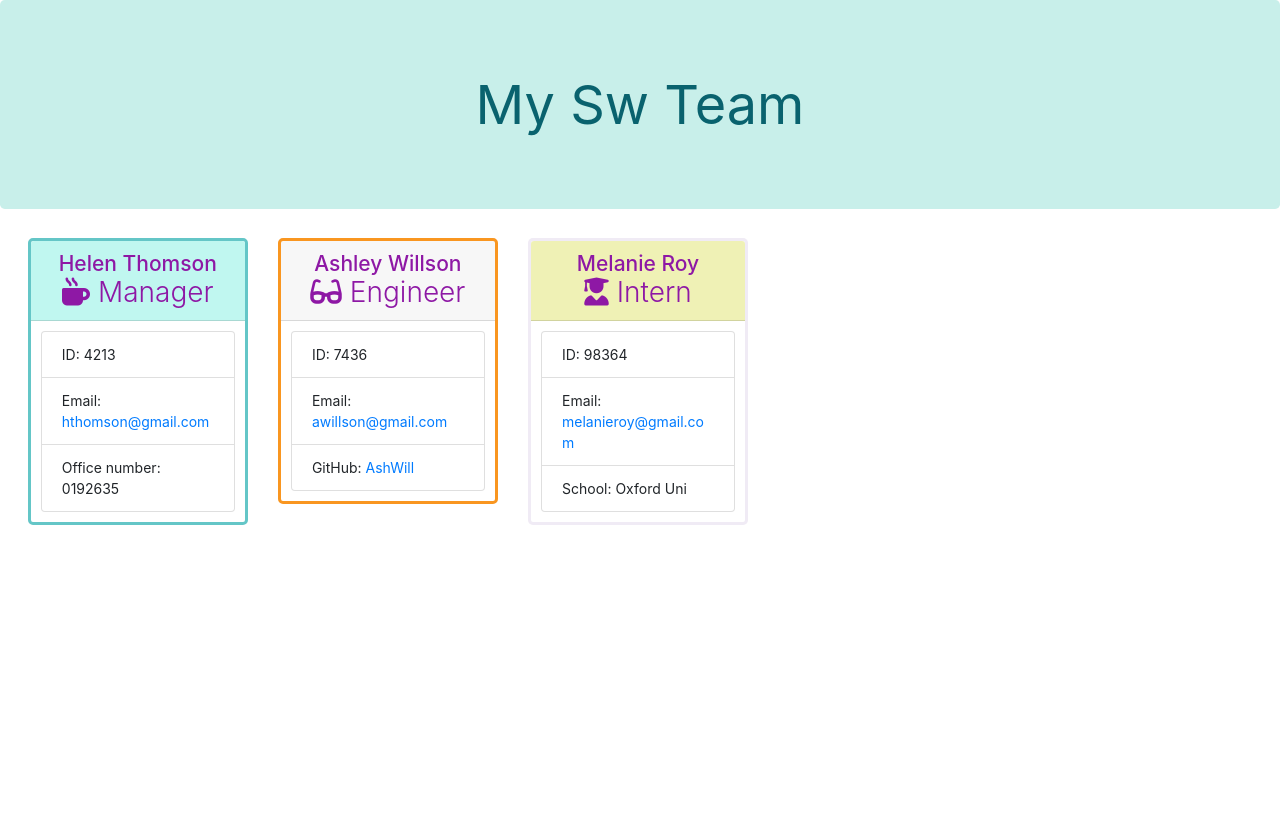
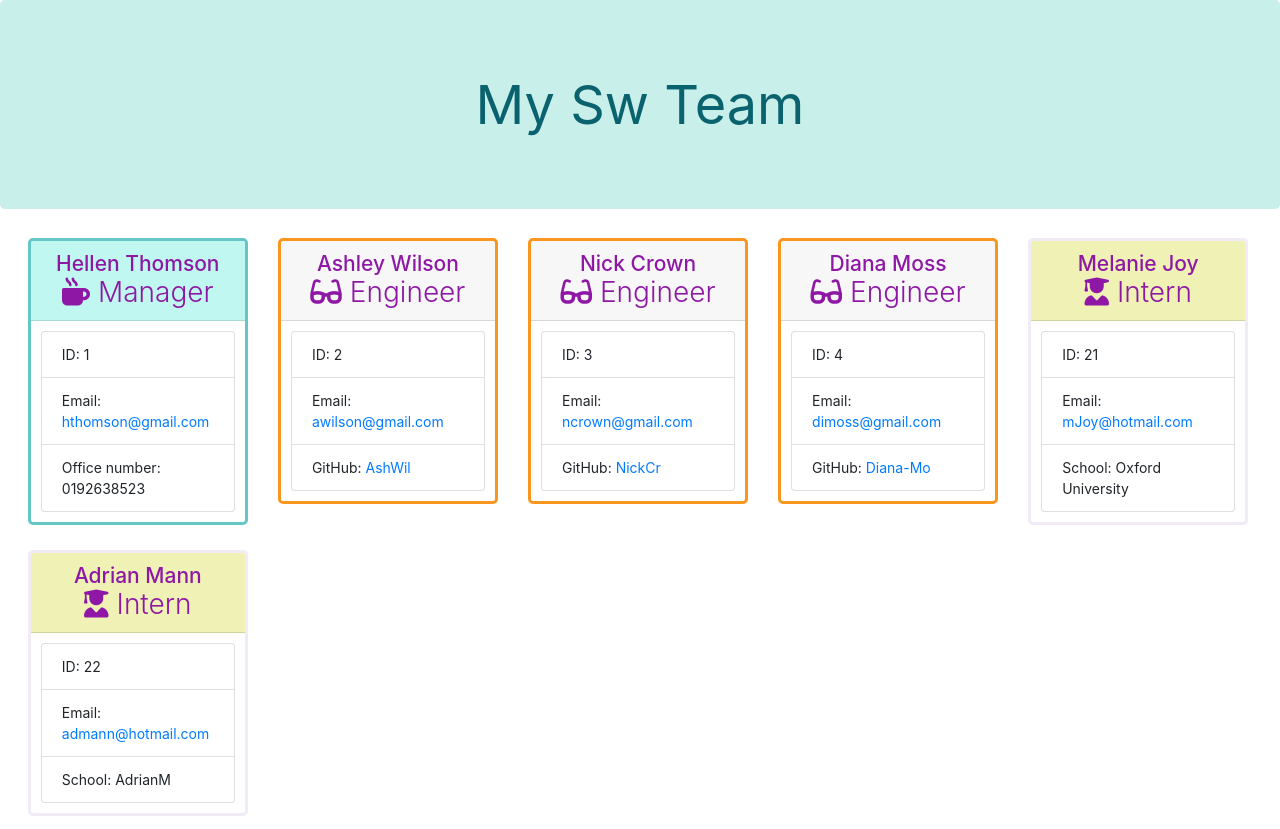
Before and after one commit to Marilena-C/GenerateSwTeam, a website: page output/team.html in a window 1280 px wide. Before the commit the page ends 800 px from the top, so only its background shows below. Drawn offline with nearby package versions, Linux system fonts and the light colour scheme.

Commit message:
Add generated html file

```diff
--- a/output/team.html
+++ b/output/team.html
@@ -28,42 +28,84 @@
 
         <div class="card manager flex-container" style="margin: 1vw">
         <div class="card-header">
-            <h2 class="card-title">Helen Thomson</h2>
+            <h2 class="card-title">Hellen Thomson</h2>
             <h3 class="card-title"><i class="fas fa-mug-hot mr-2"></i>Manager</h3>
         </div>
         <div class="card-body">
             <ul class="list-group">
-                <li class="list-group-item">ID: 4213</li>
+                <li class="list-group-item">ID: 1</li>
                 <li class="list-group-item">Email: <a href="mailto:hthomson@gmail.com">hthomson@gmail.com</a></li>
-                <li class="list-group-item">Office number: 0192635</li>
+                <li class="list-group-item">Office number: 0192638523</li>
             </ul>
         </div>
     </div>
 
         <div class="card engineer flex-container" style="margin: 1vw">
     <div class="card-header">
-        <h2 class="card-title">Ashley Willson</h2>
+        <h2 class="card-title">Ashley Wilson</h2>
         <h3 class="card-title"><i class="fas fa-glasses mr-2"></i>Engineer</h3>
     </div>
     <div class="card-body">
         <ul class="list-group">
-            <li class="list-group-item">ID: 7436</li>
-            <li class="list-group-item">Email: <a href="mailto:awillson@gmail.com">awillson@gmail.com</a></li>
-            <li class="list-group-item">GitHub: <a href="https://github.com/AshWill" target="_blank" rel="noopener noreferrer">AshWill</a></li>
+            <li class="list-group-item">ID: 2</li>
+            <li class="list-group-item">Email: <a href="mailto:awilson@gmail.com">awilson@gmail.com</a></li>
+            <li class="list-group-item">GitHub: <a href="https://github.com/AshWil" target="_blank" rel="noopener noreferrer">AshWil</a></li>
+        </ul>
+    </div>
+</div>
+
+        <div class="card engineer flex-container" style="margin: 1vw">
+    <div class="card-header">
+        <h2 class="card-title">Nick Crown</h2>
+        <h3 class="card-title"><i class="fas fa-glasses mr-2"></i>Engineer</h3>
+    </div>
+    <div class="card-body">
+        <ul class="list-group">
+            <li class="list-group-item">ID: 3</li>
+            <li class="list-group-item">Email: <a href="mailto:ncrown@gmail.com">ncrown@gmail.com</a></li>
+            <li class="list-group-item">GitHub: <a href="https://github.com/NickCr" target="_blank" rel="noopener noreferrer">NickCr</a></li>
+        </ul>
+    </div>
+</div>
+
+        <div class="card engineer flex-container" style="margin: 1vw">
+    <div class="card-header">
+        <h2 class="card-title">Diana Moss</h2>
+        <h3 class="card-title"><i class="fas fa-glasses mr-2"></i>Engineer</h3>
+    </div>
+    <div class="card-body">
+        <ul class="list-group">
+            <li class="list-group-item">ID: 4</li>
+            <li class="list-group-item">Email: <a href="mailto:dimoss@gmail.com">dimoss@gmail.com</a></li>
+            <li class="list-group-item">GitHub: <a href="https://github.com/Diana-Mo" target="_blank" rel="noopener noreferrer">Diana-Mo</a></li>
         </ul>
     </div>
 </div>
 
         <div class="card intern flex-container" style="margin: 1vw">
     <div class="card-header">
-        <h2 class="card-title">Melanie Roy</h2>
+        <h2 class="card-title">Melanie Joy</h2>
         <h3 class="card-title"><i class="fas fa-user-graduate mr-2"></i>Intern</h3>
     </div>
     <div class="card-body">
         <ul class="list-group">
-            <li class="list-group-item">ID: 98364</li>
-            <li class="list-group-item">Email: <a href="mailto:melanieroy@gmail.com">melanieroy@gmail.com</a></li>
-            <li class="list-group-item">School: Oxford Uni</li>
+            <li class="list-group-item">ID: 21</li>
+            <li class="list-group-item">Email: <a href="mailto:mJoy@hotmail.com">mJoy@hotmail.com</a></li>
+            <li class="list-group-item">School: Oxford University</li>
+        </ul>
+    </div>
+</div>
+
+        <div class="card intern flex-container" style="margin: 1vw">
+    <div class="card-header">
+        <h2 class="card-title">Adrian Mann</h2>
+        <h3 class="card-title"><i class="fas fa-user-graduate mr-2"></i>Intern</h3>
+    </div>
+    <div class="card-body">
+        <ul class="list-group">
+            <li class="list-group-item">ID: 22</li>
+            <li class="list-group-item">Email: <a href="mailto:admann@hotmail.com">admann@hotmail.com</a></li>
+            <li class="list-group-item">School: AdrianM</li>
         </ul>
     </div>
 </div>
```
